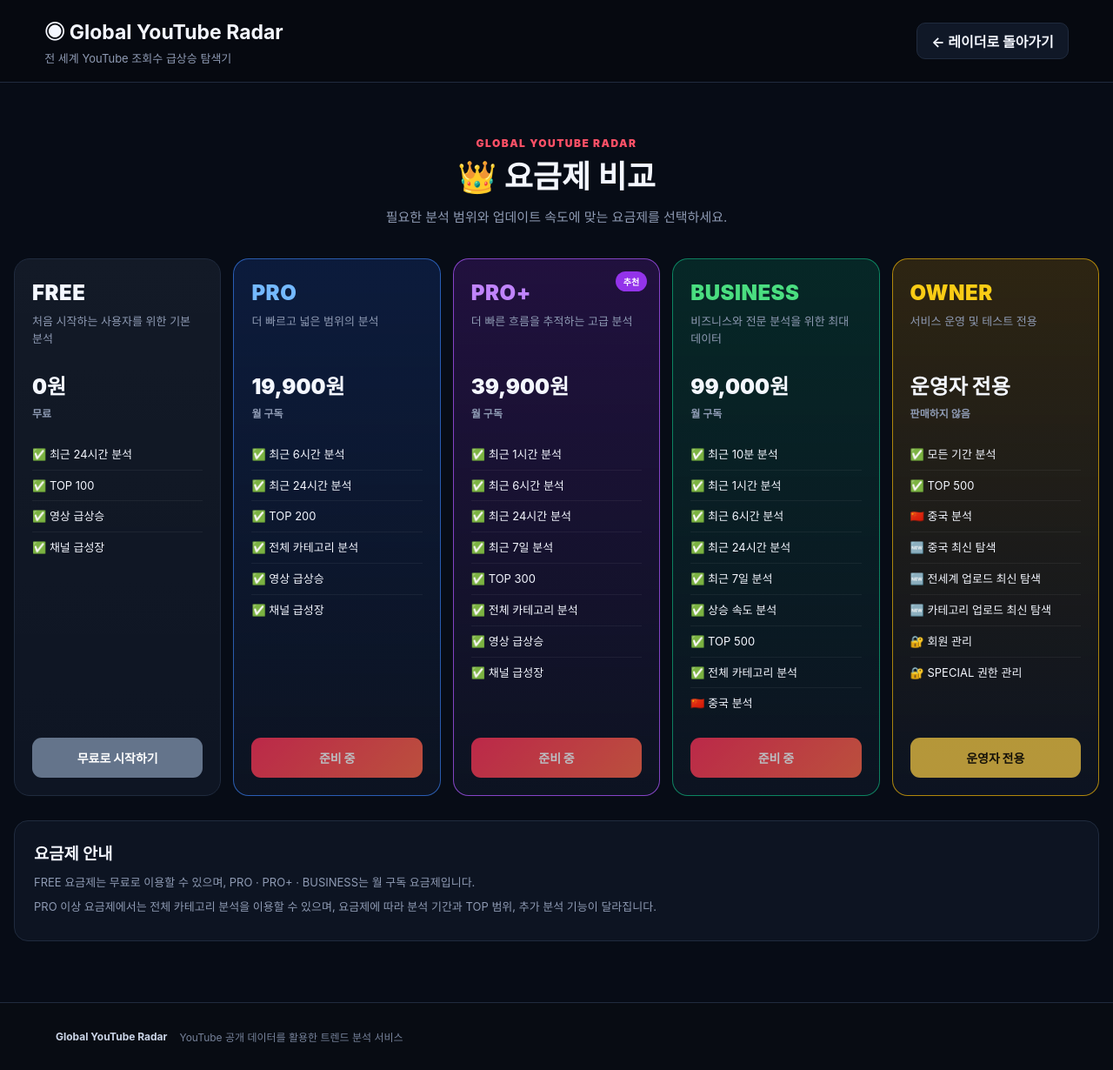
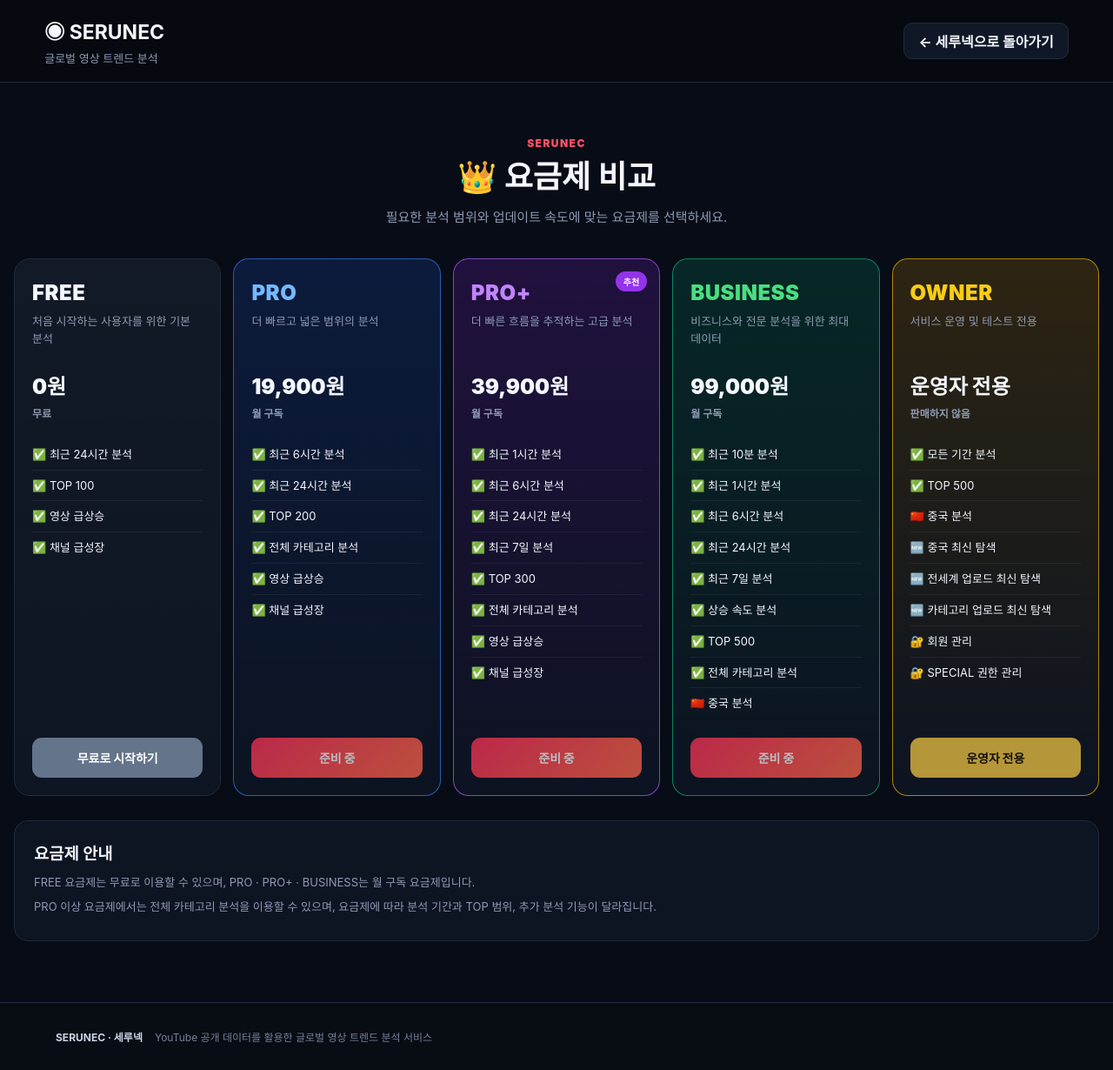
Before and after one commit to psw378370022-dot/Global-YouTube-Radar, a website: page public/pricing.html in a window 1280 px wide. Shown: the whole page at 87% size. Drawn offline with Linux system fonts and the light colour scheme.

Commit message:
Update pricing.html

```diff
--- a/public/pricing.html
+++ b/public/pricing.html
@@ -10,10 +10,10 @@
 
   <meta
     name="description"
-    content="Global YouTube Radar 요금제 비교"
+    content="세루넥(SERUNEC) 글로벌 영상 트렌드 분석 서비스 요금제 비교"
   >
 
-  <title>요금제 | Global YouTube Radar</title>
+  <title>요금제 | 세루넥 SERUNEC</title>
 
   <link
     rel="stylesheet"
@@ -25,8 +25,8 @@
 
   <header class="topbar pricing-topbar">
     <div class="brand">
-      <h1>◉ Global YouTube Radar</h1>
-      <p>전 세계 YouTube 조회수 급상승 탐색기</p>
+      <h1>◉ SERUNEC</h1>
+      <p>글로벌 영상 트렌드 분석</p>
     </div>
 
     <div class="account">
@@ -34,7 +34,7 @@
         href="/"
         class="pricing-back-btn"
       >
-        ← 레이더로 돌아가기
+        ← 세루넥으로 돌아가기
       </a>
     </div>
   </header>
@@ -44,7 +44,7 @@
 
     <section class="pricing-hero">
       <span class="eyebrow">
-        GLOBAL YOUTUBE RADAR
+        SERUNEC
       </span>
 
       <h2>👑 요금제 비교</h2>
@@ -258,10 +258,10 @@
 
 
   <footer>
-    <strong>Global YouTube Radar</strong>
+    <strong>SERUNEC · 세루넥</strong>
 
     <span>
-      YouTube 공개 데이터를 활용한 트렌드 분석 서비스
+      YouTube 공개 데이터를 활용한 글로벌 영상 트렌드 분석 서비스
     </span>
   </footer>
 
```
